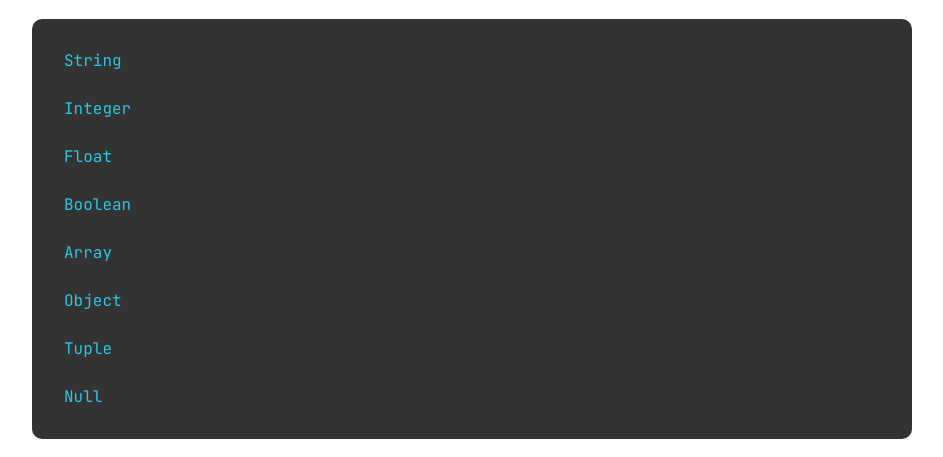
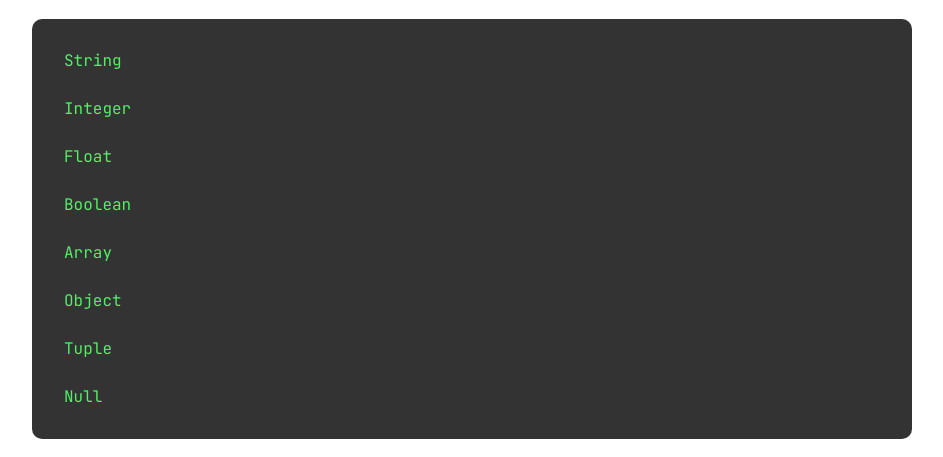
Before and after one commit to Hint-Box/Ezcript, a plain HTML site: page docs/index.html in a window 1280 px wide. Shown: the part 146-603 px from the top of the page, without its empty margins (168-1111 px from the left). Drawn offline with Linux system fonts and the light colour scheme; a web font is replaced by a local one.

Commit message:
fix: Change style for types and fix some stuff

```diff
--- a/docs/css/style.css
+++ b/docs/css/style.css
@@ -59,3 +59,7 @@ body {
 .object-identifier {
   color: #BE79F2;
 }
+
+.types {
+    color: #51F065;
+}
--- a/docs/index.html
+++ b/docs/index.html
@@ -16,14 +16,14 @@
     </h1>
     <h1>Types</h1>
     <div class="code">
-      <p class="keyword">String</p>
-      <p class="keyword">Integer</p>
-      <p class="keyword">Float</p>
-      <p class="keyword">Boolean</p>
-      <p class="keyword">Array</p>
-      <p class="keyword">Object</p>
-      <p class="keyword">Tuple</p>
-      <p class="keyword">Null</p>
+      <p class="types">String</p>
+      <p class="types">Integer</p>
+      <p class="types">Float</p>
+      <p class="types">Boolean</p>
+      <p class="types">Array</p>
+      <p class="types">Object</p>
+      <p class="types">Tuple</p>
+      <p class="types">Null</p>
     </div>
     <h1>Strings</h1>
     <div class="code">
@@ -46,7 +46,7 @@
     </div>
     <h1>Objects</h1>
     <div class="code">
-      <p>{ <span class="object-identifier">hola</span><span class="operator">:</span> <span class="strings">"mundo"</span>, <span class="object-identifier">eso</span><span class="operator">:</span> <span class="strings">"brad"</span>, <span class="numbers">5</span><span class="operator">:</span> <span class="numbers">2</span>, <span class="strings">"abr"</span><span class="operator">:</span> true, <span class="object-identifier">array</span><span class="operator">:</span> [], <span class="object-identifier">object</span><span class="operator">:</span> [], <span class="object-identifier">tuple</span><span class="operator">:</span> [] }</p>
+      <p>{ <span class="object-identifier">hola</span><span class="operator">:</span> <span class="strings">"mundo"</span>, <span class="object-identifier">eso</span><span class="operator">:</span> <span class="strings">"brad"</span>, <span class="numbers">5</span><span class="operator">:</span> <span class="numbers">2</span>, <span class="strings">"abr"</span><span class="operator">:</span> <span class="booleans">true</span>, <span class="object-identifier">array</span><span class="operator">:</span> [], <span class="object-identifier">object</span><span class="operator">:</span> [], <span class="object-identifier">tuple</span><span class="operator">:</span> [] }</p>
     </div>
     <h1>Tuplas</h1>
     <div class="code">
@@ -65,14 +65,18 @@
       <p><span class="numbers">1</span> <span class="operator">+</span> <span class="numbers">1</span> <span class="comments">// devuelve 2</span><br />
       <span class="numbers">1</span> <span class="operator">-</span> <span class="numbers">1</span> <span class="comments">// devuelve 0</span><br />
       <span class="numbers">2</span> <span class="operator">*</span> <span class="numbers">2</span> <span class="comments">// devuelve 4</span><br />
-      <span class="numbers">4</span> <span class="operator">/</span> <span class="numbers">2</span> <span class="comments">// devuelve 2</span></p>
+      <span class="numbers">4</span> <span class="operator">/</span> <span class="numbers">2</span> <span class="comments">// devuelve 2</span><br />
+      <span class="operator">!-</span><span class="numbers">5</span> <span class="comments">// devuelve 5</span><br />
+      <span class="operator">!</span><span class="numbers">5</span> <span class="comments">// devuelve -5</span></p>
     </div>
     <h1>Operaciones con números flotantes</h1>
     <div class="code">
       <p><span class="numbers">1</span><span class="operator">.</span><span class="numbers">5</span> <span class="operator">+</span> <span class="numbers">1</span><span class="operator">.</span><span class="numbers">5</span> <span class="comments">// devuelve 3</span><br />
       <span class="numbers">1</span><span class="operator">.</span><span class="numbers">5</span><span class="operator"> - </span><span class="numbers">0</span><span class="operator">.</span><span class="numbers">5</span> <span class="comments">// devuelve 1.0</span><br />
       <span class="operator">.</span><span class="numbers">3</span> <span class="operator">*</span> <span class="numbers">2</span><span class="operator">.</span><span class="numbers">5</span> <span class="comments">// devuelve 0.75</span><br />
-      <span class="numbers">4</span><span class="operator">.</span><span class="numbers">1</span> <span class="operator">/</span> <span class="numbers">2</span><span class="operator">.</span><span class="numbers">33</span> <span class="comments">// devuelve 1.759656652</span></p>
+      <span class="numbers">4</span><span class="operator">.</span><span class="numbers">1</span> <span class="operator">/</span> <span class="numbers">2</span><span class="operator">.</span><span class="numbers">33</span> <span class="comments">// devuelve 1.759656652</span><br />
+      <span class="operator">!-</span><span class="numbers">5<span class="operator">.</span>5</span> <span class="comments">// devuelve 5.5</span><br />
+      <span class="operator">!</span><span class="numbers">5<span class="operator">.</span>5</span> <span class="comments">// devuelve -5.5</span></p>
     </div>
     <h1>Operaciones con booleanos</h1>
     <div class="code">
@@ -95,7 +99,7 @@
       valor</span><br />
       num <span class="operator">&#61;</span> <span class="numbers">34</span>
       <span class="comments">// Y luego puedes definirle el valor de esta forma</span><br />
-      <span class="keyword">set</span> num<span class="operator">:</span> <span class="type">Integer</span>
+      <span class="keyword">set</span> num<span class="operator">:</span> <span class="types">Integer</span>
       <span class="operator">&#61;</span> <span class="numbers">34</span>
       <span class="comments">// También puedes definir la variable con un tipo ya
         definido</span></p>
```
